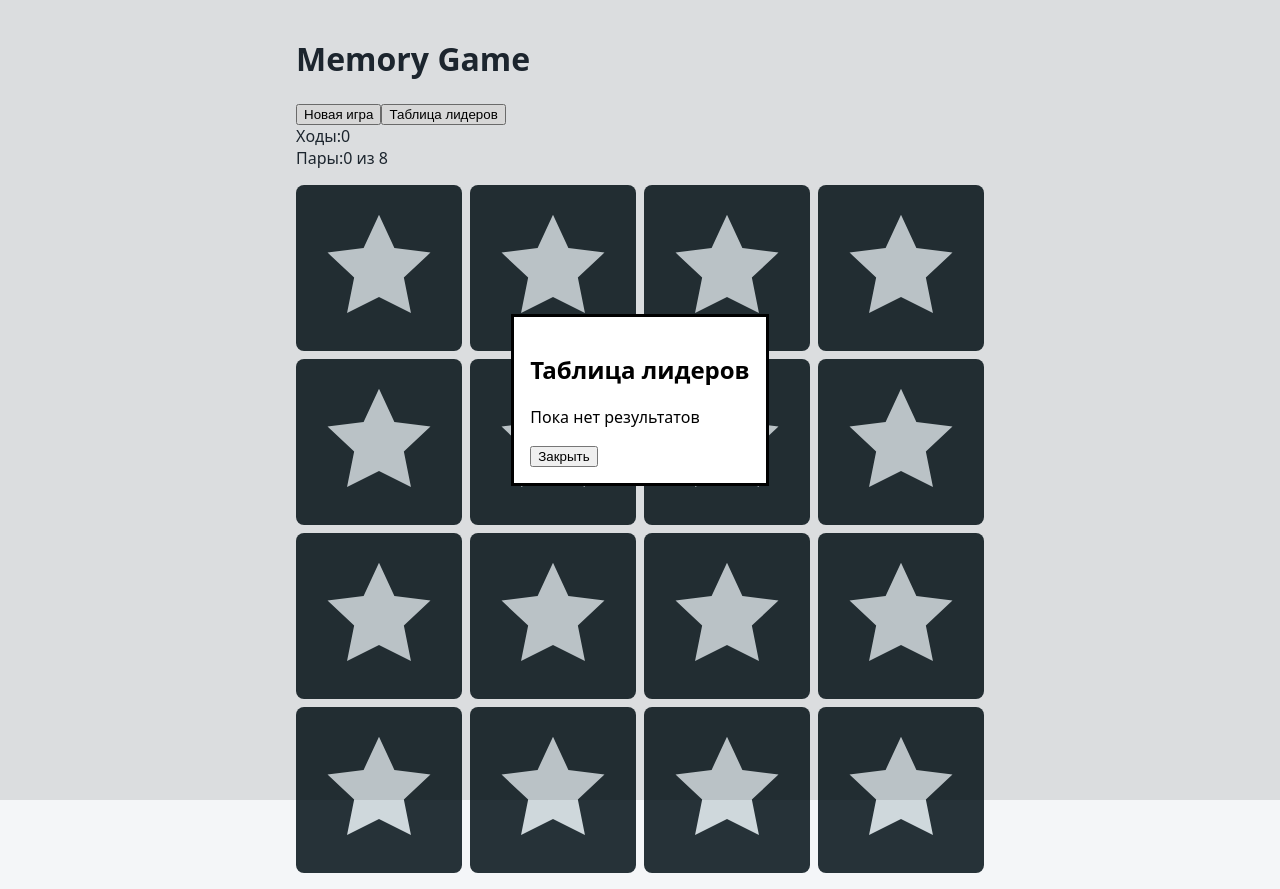
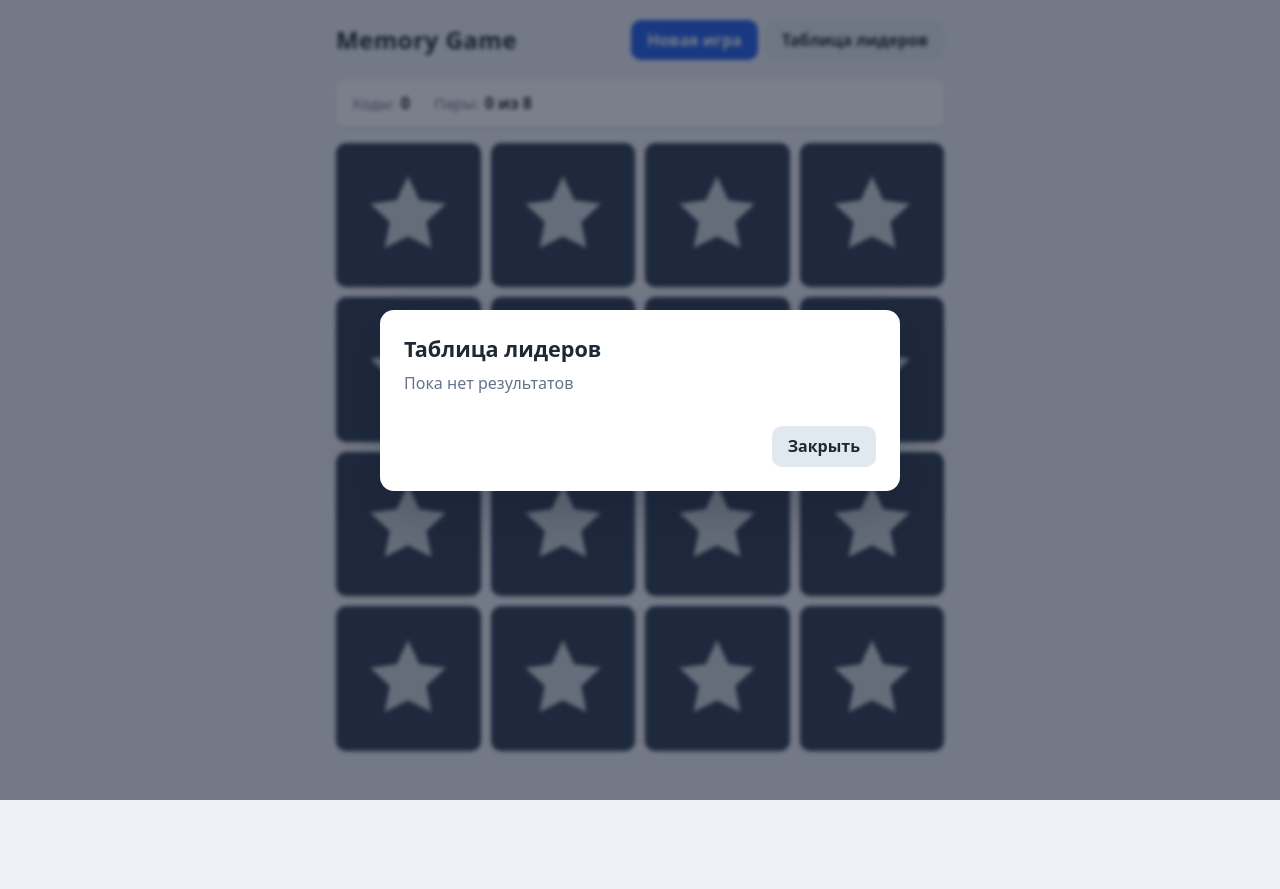
Before and after one commit to maxiChek/memory-game, a website built with Vite: page index.html in a window 1280 px wide. Both pictures are taken after a click on the button "Таблица лидеров". After the commit the page ends 800 px from the top, so only its background shows below. Built offline with nearby package versions, Linux system fonts and the light colour scheme.

```diff
--- a/src/style.css
+++ b/src/style.css
@@ -1,40 +1,192 @@
-/* Minimal layout so the app is usable; full styling comes next. */
+/* Memory Game styles.
+   Layout, card flip animation, and modal presentation. */
+
+:root {
+  --color-bg: #eef2f6;
+  --color-surface: #ffffff;
+  --color-text: #1f2933;
+  --color-muted: #64748b;
+  --color-primary: #2563eb;
+  --color-primary-hover: #1d4ed8;
+  --color-secondary: #e2e8f0;
+  --color-secondary-hover: #cbd5e1;
+  --color-card-back: #334155;
+  --color-card-front: #ffffff;
+  --color-card-border: #94a3b8;
+  --radius: 10px;
+  --gap: 10px;
+  --shadow-card: 0 2px 4px rgba(15, 23, 42, 0.08);
+  --shadow-modal: 0 20px 50px rgba(15, 23, 42, 0.25);
+  --flip-duration: 350ms;
+}
+
 * {
   box-sizing: border-box;
 }
 
+html,
 body {
   margin: 0;
+  padding: 0;
+}
+
+body {
+  min-height: 100vh;
+  background: var(--color-bg);
+  color: var(--color-text);
   font-family:
     system-ui,
     -apple-system,
-    Segoe UI,
+    'Segoe UI',
     Roboto,
     sans-serif;
-  background: #f4f6f8;
-  color: #1f2933;
+  line-height: 1.4;
+  -webkit-font-smoothing: antialiased;
 }
 
+/* Block page scroll while a modal is open (class toggled in modal.js). */
+body.modal-open {
+  overflow: hidden;
+}
+
+/* --- Layout -------------------------------------------------------------- */
+
 .app {
-  max-width: 720px;
+  max-width: 640px;
   margin: 0 auto;
-  padding: 16px;
+  padding: 20px 16px 40px;
 }
+
+.app__main {
+  display: flex;
+  flex-direction: column;
+  gap: 16px;
+}
+
+/* --- Header -------------------------------------------------------------- */
+
+.header {
+  display: flex;
+  flex-wrap: wrap;
+  align-items: center;
+  justify-content: space-between;
+  gap: 12px;
+  margin-bottom: 20px;
+}
+
+.header__title {
+  margin: 0;
+  font-size: 1.5rem;
+  font-weight: 700;
+  letter-spacing: 0.02em;
+}
+
+.header__actions {
+  display: flex;
+  gap: 8px;
+}
+
+/* --- Buttons ------------------------------------------------------------- */
+
+.btn {
+  padding: 9px 16px;
+  font: inherit;
+  font-weight: 600;
+  color: #fff;
+  background: var(--color-primary);
+  border: none;
+  border-radius: var(--radius);
+  cursor: pointer;
+  transition:
+    background-color 120ms ease,
+    transform 80ms ease;
+}
+
+.btn:hover {
+  background: var(--color-primary-hover);
+}
+
+.btn:active {
+  transform: translateY(1px);
+}
+
+.btn:focus-visible {
+  outline: 2px solid var(--color-primary);
+  outline-offset: 2px;
+}
+
+.btn--secondary {
+  color: var(--color-text);
+  background: var(--color-secondary);
+}
+
+.btn--secondary:hover {
+  background: var(--color-secondary-hover);
+}
+
+/* --- Counters ------------------------------------------------------------ */
+
+.counters {
+  display: flex;
+  gap: 24px;
+  padding: 12px 16px;
+  background: var(--color-surface);
+  border-radius: var(--radius);
+  box-shadow: var(--shadow-card);
+}
+
+.counters__item {
+  display: flex;
+  align-items: baseline;
+  gap: 6px;
+}
+
+.counters__label {
+  color: var(--color-muted);
+  font-size: 0.95rem;
+}
+
+.counters__value {
+  font-weight: 700;
+  font-variant-numeric: tabular-nums;
+}
+
+/* --- Board --------------------------------------------------------------- */
 
 .board {
   display: grid;
   grid-template-columns: repeat(4, 1fr);
-  gap: 8px;
-  margin-top: 16px;
+  gap: var(--gap);
 }
+
+/* Each card is a button that contains a 3D-flipping inner wrapper. */
 
 .card {
   position: relative;
-  aspect-ratio: 1;
+  aspect-ratio: 1 / 1;
   padding: 0;
   border: none;
   background: transparent;
   cursor: pointer;
+  perspective: 800px;
+  -webkit-tap-highlight-color: transparent;
+}
+
+.card:focus-visible {
+  outline: 2px solid var(--color-primary);
+  outline-offset: 3px;
+  border-radius: var(--radius);
+}
+
+.card__inner {
+  position: absolute;
+  inset: 0;
+  transform-style: preserve-3d;
+  transition: transform var(--flip-duration) ease;
+}
+
+.card--flipped .card__inner {
+  transform: rotateY(180deg);
 }
 
 .card__face {
@@ -43,20 +195,165 @@ body {
   display: flex;
   align-items: center;
   justify-content: center;
-  padding: 12px;
-  border-radius: 8px;
+  padding: 14%;
+  border-radius: var(--radius);
+  backface-visibility: hidden;
+  -webkit-backface-visibility: hidden;
+  box-shadow: var(--shadow-card);
 }
 
 .card__face--back {
-  background: #263238;
+  background: var(--color-card-back);
+  color: #cbd5e1;
 }
 
 .card__face--front {
-  background: #ffffff;
-  border: 2px solid #90a4ae;
-  opacity: 0;
+  background: var(--color-card-front);
+  border: 2px solid var(--color-card-border);
+  transform: rotateY(180deg);
 }
 
-.card--flipped .card__face--front {
-  opacity: 1;
+/* Matched pair: subtle highlight, no more pointer feedback. */
+.card--matched {
+  cursor: default;
 }
+
+.card--matched .card__face--front {
+  border-color: #34d399;
+  box-shadow: 0 0 0 2px rgba(52, 211, 153, 0.35);
+}
+
+/* Matched pair: subtle highlight, no more pointer feedback.
+   NOTE: do not use `filter` on .card__inner here — it forces
+   `transform-style: flat` and breaks the 3D flip for matched cards. */
+.card--matched {
+  cursor: default;
+}
+
+.card--matched .card__face--front {
+  border-color: #34d399;
+  box-shadow:
+    0 0 0 2px rgba(52, 211, 153, 0.35),
+    0 0 14px rgba(52, 211, 153, 0.35);
+}
+
+/* --- Modal --------------------------------------------------------------- */
+
+/*
+  Important: no padding on <dialog>, otherwise a click on the padding
+  area counts as a click on the dialog element itself and would close
+  the modal via the backdrop-click handler in modal.js.
+  All spacing lives on the inner .modal__body / .modal__footer.
+*/
+.modal {
+  padding: 0;
+  border: none;
+  border-radius: 14px;
+  background: var(--color-surface);
+  color: var(--color-text);
+  box-shadow: var(--shadow-modal);
+  max-width: min(520px, calc(100vw - 32px));
+  width: 100%;
+}
+
+.modal::backdrop {
+  background: rgba(15, 23, 42, 0.55);
+  backdrop-filter: blur(2px);
+}
+
+.modal__body {
+  padding: 24px 24px 8px;
+}
+
+.modal__footer {
+  display: flex;
+  flex-wrap: wrap;
+  justify-content: flex-end;
+  gap: 8px;
+  padding: 16px 24px 24px;
+}
+
+.modal__title {
+  margin: 0 0 8px;
+  font-size: 1.35rem;
+}
+
+.modal__text {
+  margin: 0 0 8px;
+  color: var(--color-muted);
+}
+
+/* --- Leaderboard table --------------------------------------------------- */
+
+.leaders {
+  width: 100%;
+  border-collapse: collapse;
+  margin-top: 8px;
+}
+
+.leaders__th,
+.leaders__td {
+  padding: 8px 10px;
+  text-align: left;
+  border-bottom: 1px solid #e2e8f0;
+  font-variant-numeric: tabular-nums;
+}
+
+.leaders__th {
+  color: var(--color-muted);
+  font-size: 0.85rem;
+  text-transform: uppercase;
+  letter-spacing: 0.04em;
+}
+
+.leaders__row:last-child .leaders__td {
+  border-bottom: none;
+}
+
+/* --- Responsive ---------------------------------------------------------- */
+
+@media (max-width: 480px) {
+  .app {
+    padding: 16px 12px 32px;
+  }
+
+  .header {
+    flex-direction: column;
+    align-items: stretch;
+  }
+
+  .header__title {
+    font-size: 1.25rem;
+  }
+
+  .header__actions {
+    justify-content: stretch;
+  }
+
+  .header__actions .btn {
+    flex: 1;
+  }
+
+  .counters {
+    gap: 16px;
+  }
+
+  :root {
+    --gap: 8px;
+  }
+
+  .modal__body {
+    padding: 20px 18px 4px;
+  }
+
+  .modal__footer {
+    padding: 12px 18px 20px;
+  }
+}
+
+/* Respect users who prefer reduced motion. */
+@media (prefers-reduced-motion: reduce) {
+  .card__inner {
+    transition: none;
+  }
+}
```
